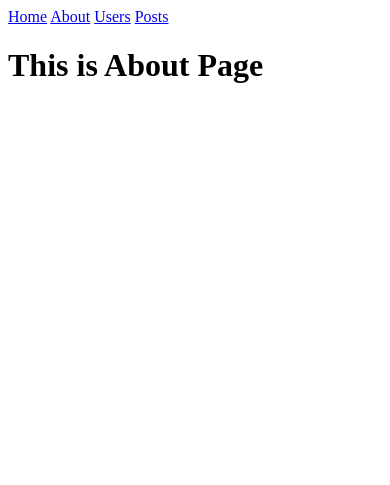
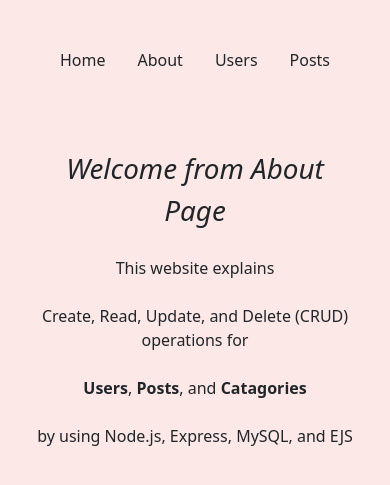
Before and after one commit to TinzarTun/sql-express-ejs-nodejs, a Node server app: page /about in a window 390 px wide. Shown: the top 485 px of the page. Run offline with Node 20, Linux system fonts and the light colour scheme.

Commit message:
fix ui ux design for home page and about page. both pages are also responsive too.

```diff
--- a/index.js
+++ b/index.js
@@ -3,7 +3,7 @@ const bodyParser = require("body-parser");
 const path = require("path");
 const userRoutes = require("./routes/userRoutes");
 const postRoutes = require("./routes/postRoutes");
-const userApi= require("./api/UserApi");
+const userApi = require("./api/UserApi");
 const app = express();
 app.use(express.json());
 app.set("view engine", "ejs");
@@ -11,10 +11,10 @@ app.use(express.static("./public"));
 app.use(bodyParser.urlencoded({ extended: true }));
 app.set("views", path.join(__dirname, "views"));
 app.use("/api/users", userApi); // API routes
-app.use('/users', userRoutes);
+app.use("/users", userRoutes);
 app.use("/posts", postRoutes);
 app.get("/", (req, res) => {
-  res.render("index", { title: "Home", name: "Rosella" });
+  res.render("index", { title: "Home", name: "We're glad you're here!" });
 });
 app.get("/about", (req, res) => {
   res.render("about", { title: "About" });
--- a/views/about.ejs
+++ b/views/about.ejs
@@ -1,15 +1,10 @@
-<!DOCTYPE html>
-<html lang="en">
-<head>
-    <meta charset="UTF-8">
-    <meta name="viewport" content="width=device-width, initial-scale=1.0">
-    <title><%= title %></title>
-</head>
-<body>
-    <a href="/">Home</a>
-    <a href="/about">About</a>
-    <a href="/users">Users</a>
-    <a href="/posts">Posts</a>
-    <h1>This is <%= title %> Page</h1>
-</body>
-</html>
+<%- include('./partials/header') %>
+<div class="container text-center">
+  <p class="mt-4">This website explains</p>
+  <p class="mt-4">Create, Read, Update, and Delete (CRUD) operations for</p>
+  <p class="mt-4">
+    <strong>Users</strong>, <strong>Posts</strong>, and
+    <strong>Catagories</strong>
+  </p>
+  <p class="mt-4">by using Node.js, Express, MySQL, and EJS</p>
+</div>
--- a/views/partials/header.ejs
+++ b/views/partials/header.ejs
@@ -4,9 +4,16 @@
     <meta charset="UTF-8" />
     <meta name="viewport" content="width=device-width, initial-scale=1.0" />
     <title><%= title %></title>
-    <link rel="stylesheet" href="https://cdn.jsdelivr.net/npm/bootstrap@5.3.6/dist/css/bootstrap.min.css
-    ">
+    <link
+      rel="stylesheet"
+      href="https://cdn.jsdelivr.net/npm/bootstrap@5.3.6/dist/css/bootstrap.min.css
+    "
+    />
     <style>
+      body {
+        padding: 20px;
+        background: #fbe8e7;
+      }
       .btn {
         padding: 10px;
         background: yellowgreen;
@@ -39,11 +46,28 @@
     </style>
   </head>
   <body>
-    <a href="/">Home</a>
-    <a href="/about">About</a>
-    <a href="/users">Users</a>
-    <a href="/posts">Posts</a>
-    <h1>This is <%= title %> Page</h1>
-    </ul>
-<script src="https://cdn.jsdelivr.net/npm/bootstrap@5.3.6/dist/js/bootstrap.bundle.min.js
+    <div class="container">
+      <ul class="nav justify-content-center">
+        <li class="nav-item">
+          <a class="nav-link text-dark" aria-current="page" href="/">Home</a>
+        </li>
+        <li class="nav-item">
+          <a class="nav-link text-dark" href="/about">About</a>
+        </li>
+        <li class="nav-item">
+          <a class="nav-link text-dark" href="/users">Users</a>
+        </li>
+        <li class="nav-item">
+          <a class="nav-link text-dark" href="/posts">Posts</a>
+        </li>
+      </ul>
+    </div>
+
+    <div class="container text-center mt-5">
+      <p class="fs-1 fst-italic">Welcome from <%= title %> Page</p>
+    </div>
+
+    <script src="https://cdn.jsdelivr.net/npm/bootstrap@5.3.6/dist/js/bootstrap.bundle.min.js
 "></script>
+  </body>
+</html>
```
Also changed, not shown: views/index.ejs (+13 -2 lines), views/users/create.ejs (+1 -10 lines), views/users/edit.ejs (+1 -10 lines), public/images/welcome.jpg (added), views/users/list.ejs (indentation only).
